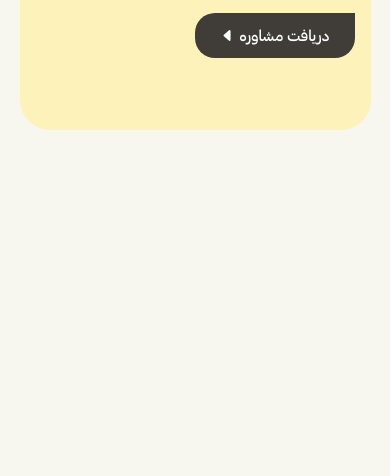
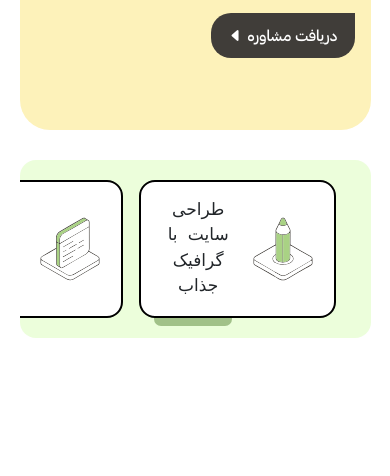
Before and after one commit to zereshk123/sitify_website, a website: page index.html in a window 390 px wide. Shown: the part 368-844 px from the top of the page. Drawn offline with nearby package versions, Linux system fonts and the light colour scheme; a web font is replaced by a local one.

Commit message:
complete feature section and responsived

```diff
--- a/css/all.css
+++ b/css/all.css
@@ -7,6 +7,11 @@
     font-family: g-n, 'Gill Sans', 'Gill Sans MT', Calibri, 'Trebuchet MS', sans-serif;
 }
 
+* p{
+    padding: 0;
+    margin: 0;
+}
+
 html{
     scroll-behavior: smooth;
 }
--- a/css/index.css
+++ b/css/index.css
@@ -81,6 +81,51 @@ body{
     border: none;
 }
 
+.features-sec{
+    position: relative;
+    padding: 20px 35px;
+    margin-top: 60px;
+}
+
+.feature-item{
+    position: relative;
+    z-index: 2;
+}
+
+.feature-content{
+    position: relative;
+    z-index: 2;
+    transition: 0.3s;
+}
+
+.feature-icon{
+    height: 70px;
+}
+
+.feature-text{
+    margin: 0;
+    font-family: g-b, 'Courier New', Courier, monospace;
+    font-size: 17px;
+    text-align: center;
+}
+
+.bar{
+    content: '';
+    position: absolute;
+    bottom: -8px;
+    left: 15px;
+    width: 40%;
+    border-radius: 7px;
+    height: 30px;
+    background-color: #a1c188;
+    z-index: 1;
+    transition: 0.3s;
+}
+
+.feature-item:hover .bar{
+    width: 90%;
+}
+
 
 /* responsive */
 @media (max-width: 1025px){
@@ -112,6 +157,21 @@ body{
         width: 40%;
         font-size: 15px;
     }
+
+    .features-sec{
+        display: flex !important;
+        flex-wrap: nowrap !important;
+        overflow-x: auto !important;
+    }
+
+    .features-sec::-webkit-scrollbar {
+        display: none;
+    }
+
+    .feature-item{
+        flex: 0 0 auto !important;
+        width: 40%;
+    }
 }
 
 @media (max-width: 769px){
@@ -139,6 +199,11 @@ body{
         width: 50%;
         font-size: 13px;
     }
+
+    .feature-item{
+        flex: 0 0 auto !important;
+        width: 40%;
+    }
 }
 
 @media (max-width: 426px){
@@ -163,8 +228,17 @@ body{
     }
 
     .header--hero-sec__txt a{
-        width: 50%;
+        width: 45%;
         font-size: 15px;
+    }
+
+    .features-sec{
+        margin-top: 30px;
+    }
+
+    .feature-item{
+        flex: 0 0 auto !important;
+        width: 70%;
     }
 }
 
@@ -190,8 +264,12 @@ body{
     }
 
     .header--hero-sec__txt a{
-        width: 50%;
         font-size: 13px;
+    }
+
+    .feature-item{
+        flex: 0 0 auto !important;
+        width: 85%;
     }
 }
 
@@ -213,7 +291,11 @@ body{
     }
 
     .header--hero-sec__txt a{
-        width: 50%;
         font-size: 11px;
     }
+
+    .feature-item{
+        flex: 0 0 auto !important;
+        width: 100%;
+    }
 }
--- a/index.html
+++ b/index.html
@@ -10,16 +10,12 @@
     <meta name="viewport" content="width=device-width, initial-scale=1.0">
     <title>سایتیفای | sitify</title>
 </head>
-<body class="bg-bg_color">
+<body>
     <header class="header bg-base_yellow py-4 d-flex flex-column gap-3">
         <section class="heaeder--menu">
             <nav class="bg-white border border-2 border-dark m-0 rounded-4 align-items-center row">
                 <div class="header--menu__bar col p-0 d-block d-sm-none">
                     <i class="bi bi-list"></i>
-                </div>
-
-                <div class="header--menu__logo col p-0 d-flex justify-content-end justify-content-sm-center">
-                    <img src="assets/images/hero-section/hero-section-logo.png" alt="logo-image...">
                 </div>
 
                 <div class="header--menu__navbar d-none d-sm-block col-10">
@@ -46,10 +42,15 @@
                         </a>
                     </div>
                 </div>
+
+                <div class="header--menu__logo col p-0 d-flex justify-content-end justify-content-sm-end">
+                    <img src="assets/images/hero-section/hero-section-logo.png" alt="logo-image...">
+                </div>
             </nav>
         </section>
 
         <section class="header--hero-sec row d-flex justify-content-center flex-row gap-0 gap-sm-3 px-1 px-sm-4">
+
             <div class="header--hero-sec__txt col row d-flex flex-column align-items-center justify-content-center py-5 gap-3">
                 <div class="col-1">
                     <p>نقطه شروع کسب و کار شما اینجاست</p>
@@ -76,5 +77,59 @@
             </div>
         </section>
     </header>
+
+    <main>
+        <section class="features-sec bg-base_green rounded-4 d-flex flex-wrap gap-3">
+            <div class="feature-item col">
+                <div class="feature-content d-flex gap-2 justify-content-center align-items-center bg-white rounded-4 border border-2 border-dark p-3">
+                    <img class="feature-icon" src="assets/images/features/pencil.svg" alt="pencil image...">
+
+                    <p class="feature-text">طراحی سایت با گرافیک جذاب</p>
+                </div>
+
+                <div class="bar"></div>
+            </div>
+
+            <div class="feature-item col">
+                <div class="feature-content d-flex gap-2 justify-content-center align-items-center bg-white rounded-4 border border-2 border-dark p-3">
+                    <img class="feature-icon" src="assets/images/features/website.svg" alt="website image...">
+
+                    <p class="feature-text">طراحی سایت با هسته وردپرس</p>
+                </div>
+
+                <div class="bar"></div>
+            </div>
+
+            <div class="feature-item col">
+                <div class="feature-content d-flex gap-2 justify-content-center align-items-center bg-white rounded-4 border border-2 border-dark p-3">
+                    <img class="feature-icon" src="assets/images/features/pie-chart.svg" alt="pie chart image...">
+                    <p class="feature-text">سرعت بارگذاری سریع سایت</p>
+                </div>
+
+                <div class="bar"></div>
+            </div>
+
+            <div class="feature-item col">
+                <div class="feature-content d-flex gap-2 justify-content-center align-items-center bg-white rounded-4 border border-2 border-dark p-3">
+                    <img class="feature-icon" src="assets/images/features/mobile-setting.svg" alt="mobile setting image...">
+
+                    <p class="feature-text">طراحی سایت برای موبایل</p>
+                </div>
+
+                <div class="bar"></div>
+            </div>
+
+            <div class="feature-item col">
+                <div class="feature-content d-flex gap-2 justify-content-center align-items-center bg-white rounded-4 border border-2 border-dark p-3">
+                    <img class="feature-icon" src="assets/images/features/shield.svg" alt="shield image...">
+
+                    <p class="feature-text">طراحی انواع وبسایت‌ها</p>
+                </div>
+
+                <div class="bar"></div>
+            </div>
+        </section>
+
+    </main>
 </body>
 </html>
--- a/sass/main.scss
+++ b/sass/main.scss
@@ -8,7 +8,7 @@ $theme-colors: (
     "bg_color":    #f7f7ef,
     "base_yellow": #fdf2ba,
     "hover_yellow": #ecb704,
-    "base_green": #f1f7dc,
+    "base_green": #ecfedb,
     "hover_green": #a1c188,
     "base_blue": #cde8f9,
     "hover_blue": #7aa6cb,
```
Also changed, not shown: assets/images/bg/bg-ellipse.png (added), assets/images/features/mobile-setting.svg (added), assets/images/features/pencil.svg (added), assets/images/features/pie-chart.svg (added), assets/images/features/shield.svg (added), assets/images/features/website.svg (added), assets/images/hero-section/hero-section-bg.png (deleted), css/main.min.css.
